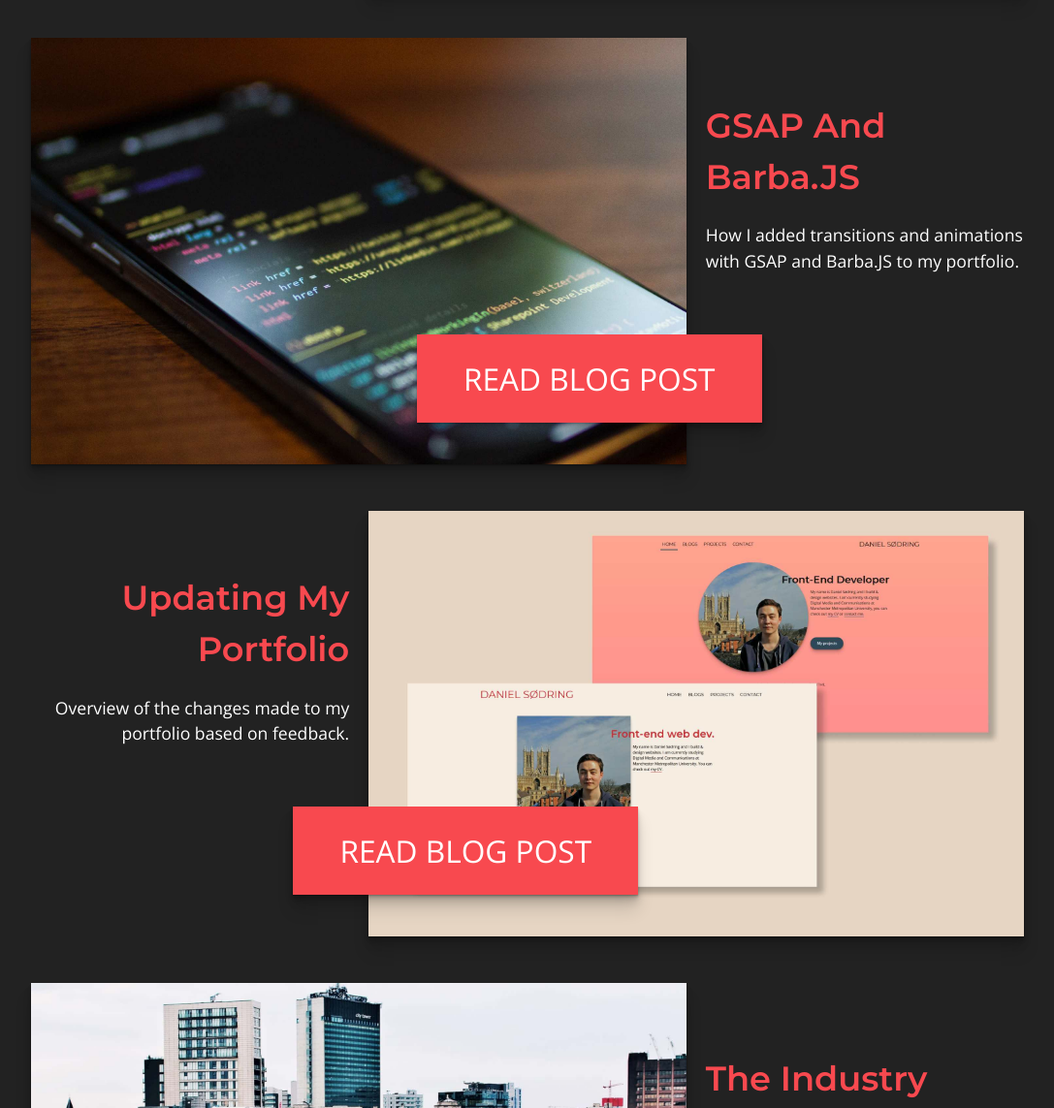
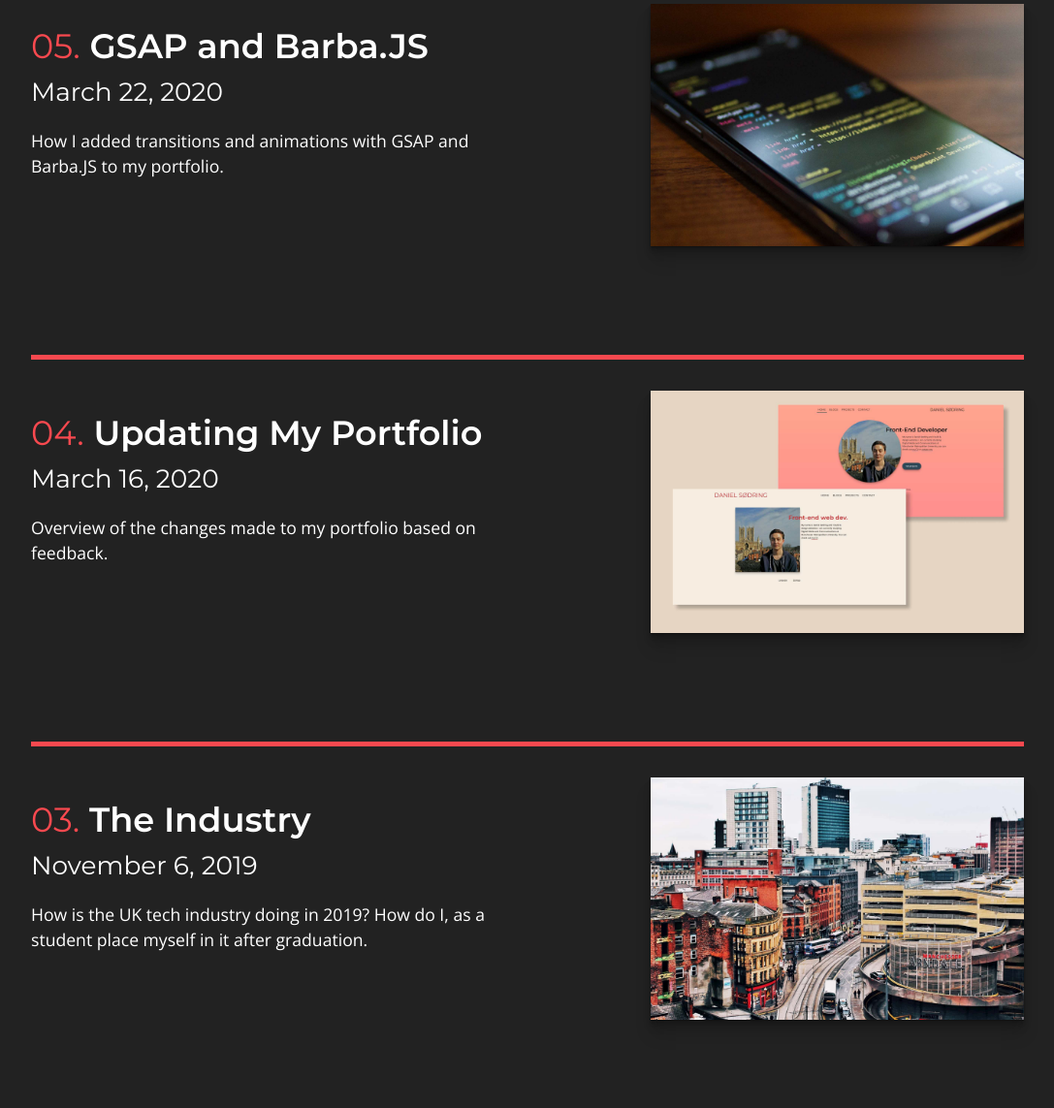
Before and after one commit to Dsodring/dsodring.github.io, a plain HTML site: page blogs.html in a window 1280 px wide. Shown: the part 575-1718 px from the top of the page at 97% size, without its empty margins (96-1183 px from the left). Drawn offline with nearby package versions, Linux system fonts and the light colour scheme.

Commit message:
changed blogs page

```diff
--- a/blogs.html
+++ b/blogs.html
@@ -51,101 +51,103 @@
 			<a class="name" href="index.html">DANIEL SØDRING</a>
 		</header>
 		<main class="blogs" data-barba="container">
-			<section class="right" id="content">
-				<h2>JavaScript APIs</h2>
-				<p>
-					Brief overview of JavaScript APIs and a description of my
-					product.
-				</p>
-				<figure>
-					<img
-						src="img/APIs.jpg"
-						alt="Man holding smartphone with weather app open"
-					/>
-				</figure>
-				<h3>
-					<a href="api.html">READ BLOG POST</a>
-				</h3>
-			</section>
-			<section class="left" id="content">
-				<h2>GSAP And Barba.JS</h2>
-				<p>
-					How I added transitions and animations with GSAP and
-					Barba.JS to my portfolio.
-				</p>
-				<figure>
-					<img
-						src="img/gsap.jpg"
-						alt="Mobile phone with some html code displayed on the screen"
-					/>
-				</figure>
-				<h3>
-					<a href="gsap.html">READ BLOG POST</a>
-				</h3>
-			</section>
-			<section class="right" id="content">
-				<h2>Updating My Portfolio</h2>
-				<p>
-					Overview of the changes made to my portfolio based on
-					feedback.
-				</p>
-				<figure>
-					<img
-						src="img/updating.jpg"
-						alt="screenshots of my old and new portfolio's homepage"
-					/>
-				</figure>
-				<h3>
-					<a href="updatingmyportfolio.html">READ BLOG POST</a>
-				</h3>
-			</section>
-			<section class="left" id="content">
-				<h2>The Industry</h2>
-				<p>
-					How is the UK tech industry doing in 2019? How do I, as a
-					student place myself in it after graduation.
-				</p>
-				<figure>
-					<img
-						src="img/theindustry.jpg"
-						alt="birds eye view of manchester city centre"
-					/>
-				</figure>
-				<h3>
-					<a href="the-industry.html">READ BLOG POST</a>
-				</h3>
-			</section>
-			<section class="right">
-				<h2>Building My Portfolio</h2>
-				<p>
-					What are the tools and techniques I have used to research,
-					design and build my portfolio.
-				</p>
-				<figure>
-					<img
-						src="img/buildingmyportfolio.jpg"
-						alt="lines of code on a laptop screen"
-					/>
-				</figure>
-				<h3>
-					<a href="buildingmyportfolio.html">READ BLOG POST</a>
-				</h3>
-			</section>
-			<section class="left">
-				<h2>Performance And Optimisation</h2>
-				<p>
-					What are the steps I have taken to optimise the code, my
-					website and SEO integration.
-				</p>
-				<figure>
-					<img
-						src="img/perf-opti.jpg"
-						alt="red bull formula one racing on a track"
-					/>
-				</figure>
-				<h3>
-					<a href="performanceandoptimisation.html">READ BLOG POST</a>
-				</h3>
+			<section id="content">
+				<div>
+					<a href="">
+						<ul>
+							<li>
+								<h2><span class="blog-number">06.</span> JavaScript APIs</h2>
+							</li>
+							<li>
+								<h3>March 25, 2020</h3>
+							</li>
+							<li>
+								<p>Brief overview of JavaScript APIs and a description of my product.</p>
+							</li>
+						</ul>
+						<img src="img/APIs.jpg" alt="Man holding smartphone with weather app open">
+					</a>
+				</div>
+				<div>
+					<a href="">
+						<ul>
+							<li>
+								<h2><span class="blog-number">05.</span> GSAP and Barba.JS</h2>
+							</li>
+							<li>
+								<h3>March 22, 2020</h3>
+							</li>
+							<li>
+								<p>How I added transitions and animations with GSAP and Barba.JS to my portfolio.</p>
+							</li>
+						</ul>
+						<img src="img/gsap.jpg" alt="Mobile phone with some html code displayed on the screen">
+					</a>
+				</div>
+				<div>
+					<a href="">
+						<ul>
+							<li>
+								<h2><span class="blog-number">04.</span> Updating My Portfolio</h2>
+							</li>
+							<li>
+								<h3>March 16, 2020</h3>
+							</li>
+							<li>
+								<p>Overview of the changes made to my portfolio based on feedback.</p>
+							</li>
+						</ul>
+						<img src="img/updating.jpg" alt="screenshots of my old and new portfolio's homepage">
+					</a>
+				</div>
+				<div>
+					<a href="">
+						<ul>
+							<li>
+								<h2><span class="blog-number">03.</span> The Industry</h2>
+							</li>
+							<li>
+								<h3>November 6, 2019</h3>
+							</li>
+							<li>
+								<p>How is the UK tech industry doing in 2019? How do I, as a student place myself in it after graduation.</p>
+							</li>
+						</ul>
+						<img src="img/theindustry.jpg" alt="birds eye view of manchester city centre">
+					</a>
+				</div>
+				<div>
+					<a href="">
+						<ul>
+							<li>
+								<h2><span class="blog-number">02.</span> Performance and Optimisation</h2>
+							</li>
+							<li>
+								<h3>October 10, 2019</h3>
+							</li>
+							<li>
+								<p>What are the steps I have taken to optimise the code, my website and SEO integration.</p>
+							</li>
+						</ul>
+						<img src="img/perf-opti.jpg" alt="red bull formula one racing on a track">
+					</a>
+				</div>
+				<div>
+					<a href="">
+						<ul>
+							<li>
+								<h2><span class="blog-number">01.</span> Building My Portfolio</h2>
+							</li>
+							<li>
+								<h3>October 7, 2019</h3>
+							</li>
+							<li>
+								<p>What are the tools and techniques I have used to research, design and build my portfolio.</p>
+							</li>
+						</ul>
+						<img src="img/buildingmyportfolio.jpg" alt="lines of code on a laptop screen">
+					</a>
+				</div>
 			</section>
 		</main>
 		<footer>
--- a/css/sheet.css
+++ b/css/sheet.css
@@ -54,7 +54,7 @@ h1 {
 }
 
 h2 {
-	font-size: 2.2em;
+	font-size: 2em;
 	color: #f8494f;
 }
 
@@ -71,7 +71,7 @@ li {
 	text-decoration: none;
 }
 
-@media screen and (min-width: 900px) {
+@media (min-width: 900px) {
 	a,
 	p {
 		font-size: 1.1rem;
@@ -138,7 +138,7 @@ main {
 	width: 80%;
 }
 
-@media screen and (min-width: 900px) {
+@media (min-width: 900px) {
 	header {
 		display: grid;
 		grid-template-columns: repeat(12, 1fr);
@@ -185,6 +185,7 @@ main {
 	left: -999px;
 	top: -999px;
 	text-align: center;
+	color: #000;
 }
 
 .skip a:focus {
@@ -254,7 +255,7 @@ main {
 	margin: 1.5rem auto;
 }
 
-@media screen and (min-width: 900px) {
+@media (min-width: 900px) {
 	.scroll-down {
 		width: 100%;
 		text-align: center;
@@ -371,130 +372,45 @@ main {
 }
 
 /* Blogs page styling */
-.blogs img {
-	/* Styling images so they are all the same size and take up the same amount of space */
-	max-width: 80%;
-	margin: auto;
-	min-width: 100%;
-	display: block;
-	object-fit: cover;
-	max-height: 550px;
-}
 
-.blogs section {
-	margin-bottom: 3rem;
-}
-
-.blogs h3 a {
-	background: #f8494f;
-	transition: 0.2;
-	padding: 1.5rem 3rem;
-	color: #fff;
-	transition: 0.2s ease;
-	box-shadow: 0 1px 1px rgba(0, 0, 0, 0.12), 0 2px 2px rgba(0, 0, 0, 0.12),
-		0 4px 4px rgba(0, 0, 0, 0.12), 0 8px 8px rgba(0, 0, 0, 0.12),
-		0 16px 16px rgba(0, 0, 0, 0.12);
-	margin-left: 1rem;
-	text-align: center;
-	font-weight: 400;
-	font-family: "Open Sans", Arial, Helvetica, sans-serif;
+.blogs h2 {
 	color: #fff;
 }
 
-.blogs h3 a:hover {
-	transition: 0.2s;
-	background-color: #97151a;
+.blog-number {
+	font-weight: 400;
+	color: #f8494f;
 }
 
-@media screen and (min-width: 900px) {
-	.blogs {
-		display: flex;
-		flex-wrap: wrap;
-		flex-direction: column;
-	}
+.blogs h3 {
+	font-weight: 400;
+	font-size: 1.5em;
+}
 
-	.blogs section {
-		max-width: 80rem;
-		margin: 0 auto 3rem auto;
-	}
+.blogs div {
+	border-top: 5px solid #f8494f;
+	margin-top: 5rem;
+}
 
-	.blogs p {
-		margin: 0;
-	}
+.blogs div a {
+	padding: 2rem 0;
+	display: flex;
+	justify-content: space-between;
+}
 
-	.blogs h3 a {
-		font-size: 1.1em;
-		margin: 0;
-	}
+.blogs div ul {
+	padding: 0;
+	margin-right: 3rem;
+	max-width: 30rem;
+}
 
-	/* Grid layout for left-aligned blog posts */
-	/* Grid made with help from https://grid.layoutit.com/ */
-	.left {
-		display: grid;
-		grid-template-columns: 1fr 1.4fr 0.9fr 0.3fr 1.3fr;
-		grid-gap: 20px;
-	}
+.blogs img {
+	max-height: 250px;
+	object-fit: cover;
+}
 
-	.left figure {
-		grid-column: 1 / 4;
-		grid-row: 1 / 4;
-	}
-
-	.left h2 {
-		align-self: flex-end;
-		grid-column: 4 / 6;
-		grid-row: 1;
-	}
-
-	.left p {
-		justify-self: flex-start;
-		grid-column: 4 / 6;
-		grid-row: 2;
-	}
-
-	.left h3 {
-		grid-column: 2 / 5;
-		justify-self: flex-end;
-		align-self: flex-start;
-		grid-row: 3;
-	}
-
-	/* Grid layout for right-aligned blog posts */
-	/* Grid made with help from https://grid.layoutit.com/ */
-	.right {
-		display: grid;
-		grid-template-columns: 1.3fr 0.3fr 0.9fr 1.4fr 1fr;
-		grid-gap: 20px;
-	}
-
-	.right figure {
-		grid-column: 3 / 6;
-		grid-row: 1 / 4;
-	}
-
-	.right h2 {
-		z-index: 1;
-		align-self: flex-end;
-		justify-self: flex-end;
-		grid-column: 1 / 3;
-		grid-row: 1;
-		text-align: end;
-	}
-
-	.right p {
-		z-index: 1;
-		grid-column: 1 / 3;
-		grid-row: 2;
-		text-align: end;
-		justify-self: flex-end;
-	}
-
-	.right h3 {
-		grid-column: 2 / 5;
-		justify-self: flex-start;
-		align-self: flex-start;
-		grid-row: 3;
-	}
+.blogs p {
+	max-width: 40rem;
 }
 
 /* Contact page */
@@ -577,7 +493,7 @@ form input[type="submit"] {
 }
 
 /* Using flexbox here and set the width of each section to 50% as it is only a two column layout */
-@media screen and (min-width: 900px) {
+@media (min-width: 900px) {
 	.contact {
 		display: flex;
 	}
@@ -593,7 +509,7 @@ form input[type="submit"] {
 }
 
 /* blogs page styling */
-@media screen and (min-width: 900px) {
+@media (min-width: 900px) {
 	.blog-post p,
 	.blog-post h1,
 	.blog-post h2,
@@ -695,7 +611,7 @@ figcaption {
 	border-bottom: 4px solid #f8494f;
 }
 
-@media screen and (min-width: 900px) {
+@media (min-width: 900px) {
 	.cv {
 		display: grid;
 		grid-template-columns: repeat(12, 1fr);
@@ -809,7 +725,7 @@ figcaption {
 	}
 }
 
-@media screen and (min-width: 900px) {
+@media (min-width: 900px) {
 	.project-one a {
 		position: absolute;
 		bottom: 140px;
@@ -896,7 +812,7 @@ figcaption {
 	margin: 2rem auto;
 }
 
-@media screen and (min-width: 900px) {
+@media (min-width: 900px) {
 	.uxd-image-gallery {
 		display: flex;
 	}
@@ -924,7 +840,7 @@ footer {
 	padding: 1rem;
 }
 
-@media screen and (max-width: 900px) {
+@media (max-width: 900px) {
 	footer {
 		margin-bottom: 5rem; /* increasing bottom margin to push socials above the bottom nav on mobile */
 	}
@@ -938,7 +854,7 @@ footer {
 	justify-content: center;
 }
 
-@media screen and (min-width: 900px) {
+@media (min-width: 900px) {
 	.socials {
 		flex-direction: row;
 	}
```
